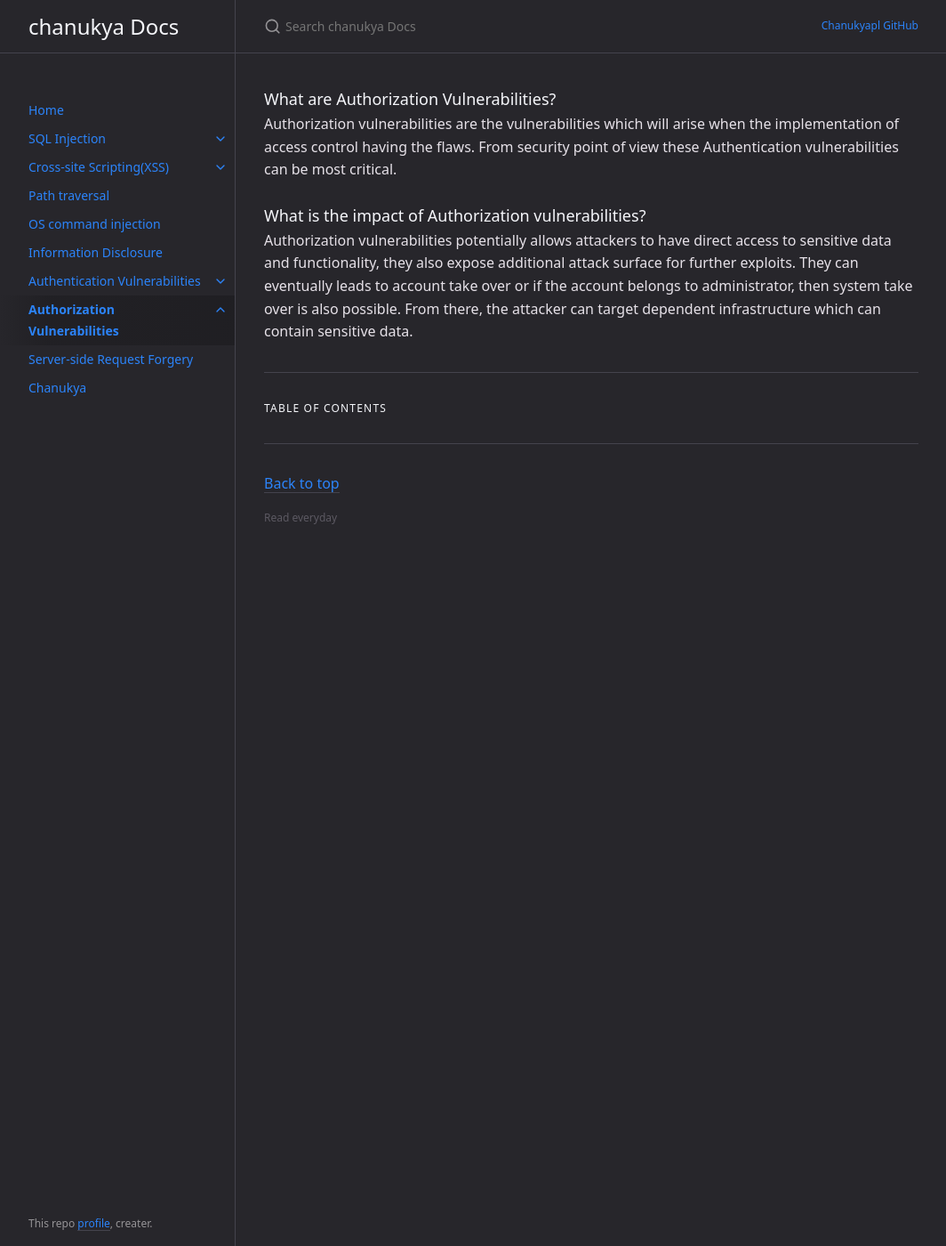
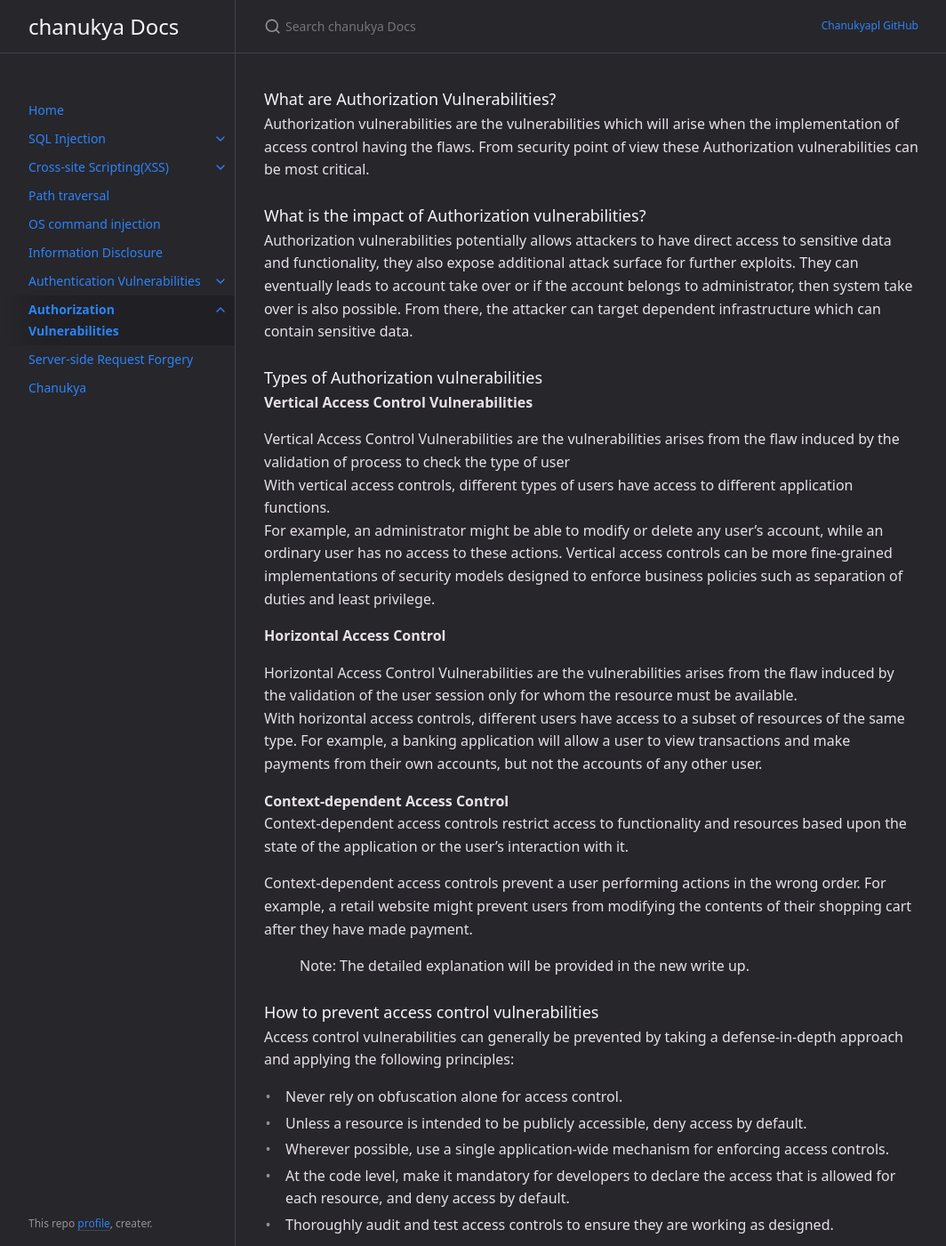
Before and after one commit to chanukyapl/blogs, a Jekyll site: the page built from docs/AuthorizationVulnerabilities.md, in a window 1280 px wide and 1400 px high. Shown: the whole window at 89% size, without its empty margins (107-1171 px from the left). Built offline with Jekyll 4.4.1, drawn with Linux system fonts in a browser that asks for light colours.

Commit message:
Authorization Vulnerabilities

```diff
--- a/docs/AuthorizationVulnerabilities.md
+++ b/docs/AuthorizationVulnerabilities.md
@@ -8,8 +8,41 @@ permalink: /cybersecurity/authorization_vulnerabilities
 
 ### What are Authorization Vulnerabilities?
 
-Authorization vulnerabilities are the vulnerabilities which will arise when the implementation of access control having the flaws. From security point of view these Authentication vulnerabilities can be most critical.
+Authorization vulnerabilities are the vulnerabilities which will arise when the implementation of access control having the flaws. From security point of view these Authorization vulnerabilities can be most critical.
 
 ### What is the impact of Authorization vulnerabilities?
 
 Authorization vulnerabilities potentially allows attackers to have direct access to sensitive data and functionality, they also expose additional attack surface for further exploits. They can eventually leads to account take over or if the account belongs to administrator, then system take over is also possible. From there, the attacker can target dependent infrastructure which can contain sensitive data.
+
+### Types of Authorization vulnerabilities
+
+**Vertical Access Control Vulnerabilities**
+
+Vertical Access Control Vulnerabilities are the vulnerabilities arises from the flaw induced by the validation of process to check the type of user
+With vertical access controls, different types of users have access to different application functions.
+For example, an administrator might be able to modify or delete any user's account, while an ordinary user has no access to these actions. Vertical access controls can be more fine-grained implementations of security models designed to enforce business policies such as separation of duties and least privilege.
+
+**Horizontal Access Control**
+
+Horizontal Access Control Vulnerabilities are the vulnerabilities arises from the flaw induced by the validation of the user session only for whom the resource must be available.
+With horizontal access controls, different users have access to a subset of resources of the same type. For example, a banking application will allow a user to view transactions and make payments from their own accounts, but not the accounts of any other user.
+
+
+**Context-dependent Access Control**
+Context-dependent access controls restrict access to functionality and resources based upon the state of the application or the user's interaction with it.
+
+Context-dependent access controls prevent a user performing actions in the wrong order. For example, a retail website might prevent users from modifying the contents of their shopping cart after they have made payment.
+
+>
+> Note: The detailed explanation will be provided in the new write up.
+
+### How to prevent access control vulnerabilities
+
+
+Access control vulnerabilities can generally be prevented by taking a defense-in-depth approach and applying the following principles:
+
+*   Never rely on obfuscation alone for access control.
+*   Unless a resource is intended to be publicly accessible, deny access by default.
+*   Wherever possible, use a single application-wide mechanism for enforcing access controls.
+*   At the code level, make it mandatory for developers to declare the access that is allowed for each resource, and deny access by default.
+*   Thoroughly audit and test access controls to ensure they are working as designed.
```
